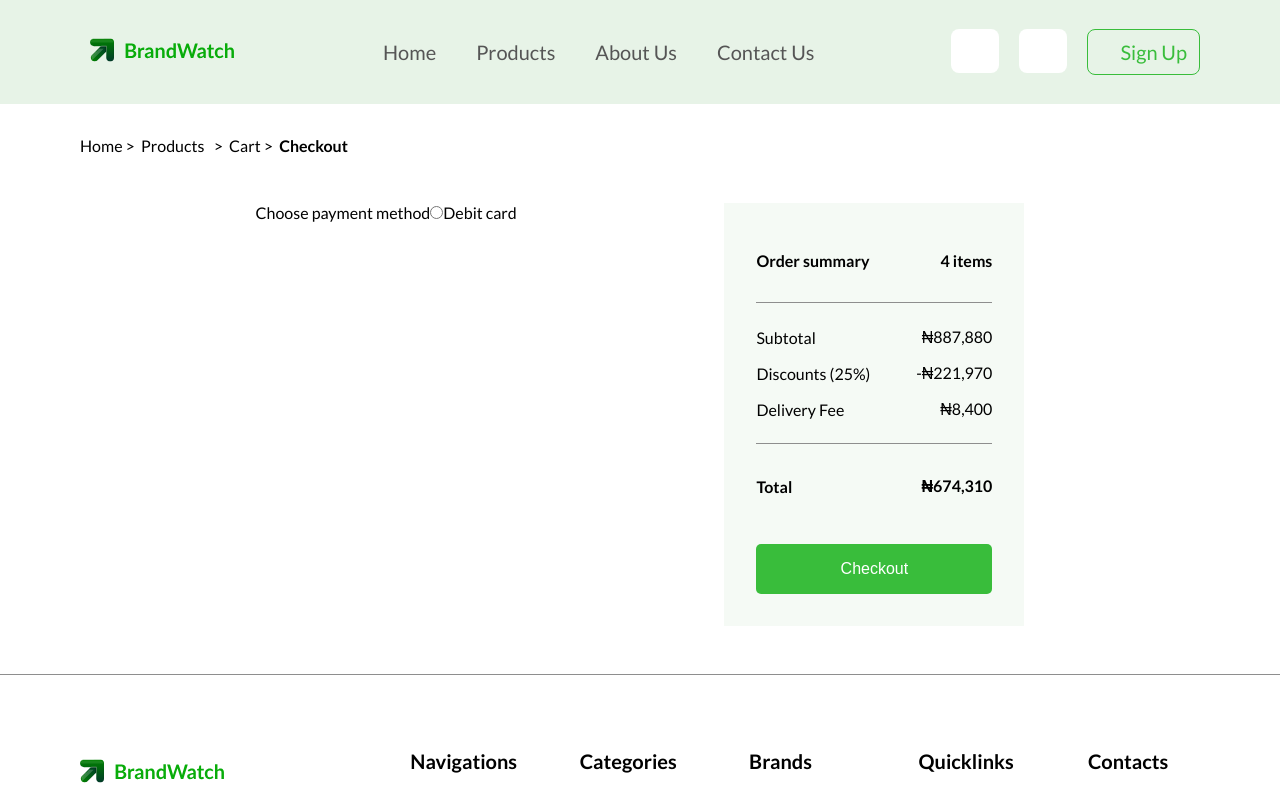
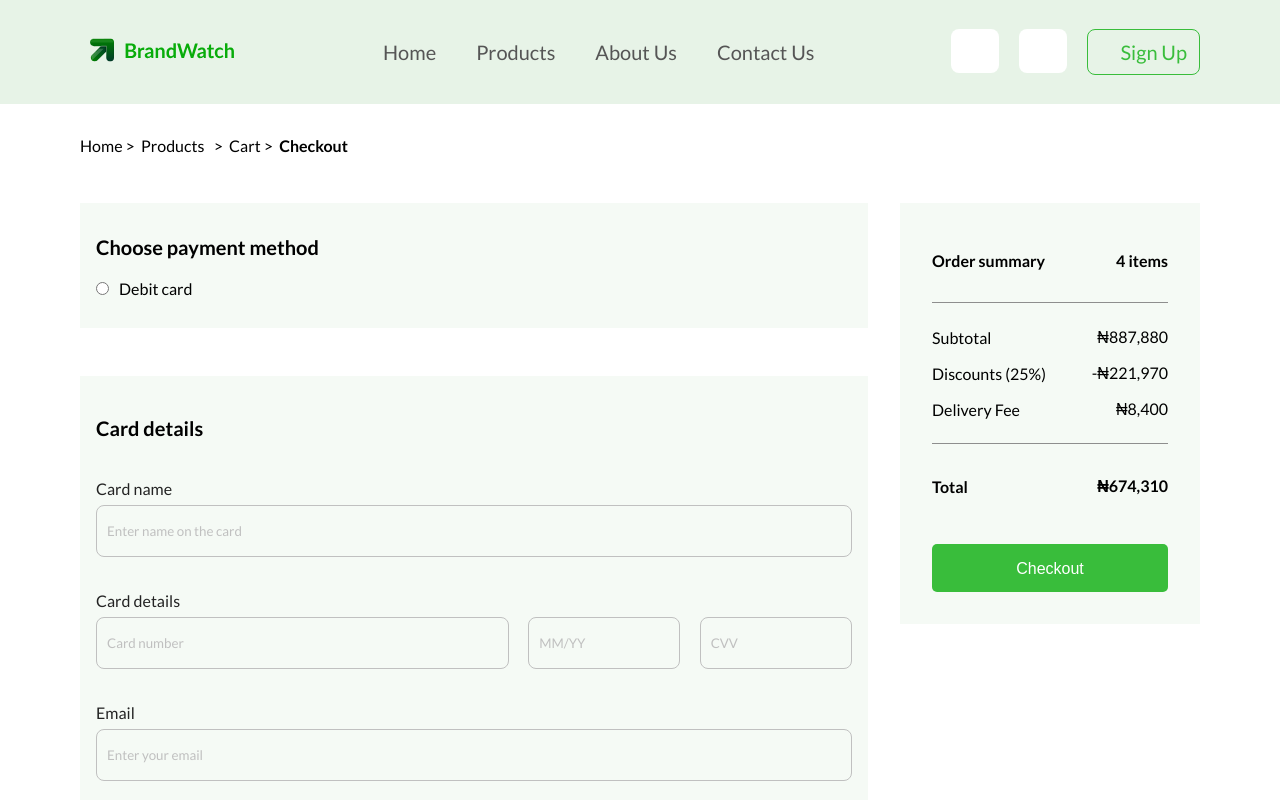
Before and after one commit to Mmeso1/Timbu-Cloud-shop, a React (Vite) app: page /checkout in a window 1280 px wide. Shown: the top 800 px of the page. Built offline with nearby package versions, Linux system fonts and the light colour scheme; some icons are missing.

Commit message:
done with checkout page

```diff
--- a/src/components/Checkout/Checkout.css
+++ b/src/components/Checkout/Checkout.css
@@ -14,7 +14,118 @@
   display: flex;
   flex-direction: row;
   align-items: flex-start;
-  justify-content: space-evenly;
+  /* justify-content: space-evenly; */
   gap: 2rem;
   margin: 3rem 0;
 }
+
+.content {
+  display: flex;
+  flex-direction: column;
+  width: 60rem;
+}
+
+.payment {
+  background-color: var(--product-item-bgc);
+  display: flex;
+  flex-direction: column;
+  justify-content: space-between;
+  gap: 18px;
+  padding: 30px 16px 30px 16px;
+  margin-bottom: 3rem;
+}
+
+.payment span {
+  line-height: 1.4;
+  font-weight: 600;
+  font-size: var(--nav-font-size);
+}
+
+.payment .custom-radio {
+  display: flex;
+  gap: 5px;
+}
+
+.payment .custom-radio input:active {
+  color: var(--footer-light-text);
+}
+
+.payment .radio-mark {
+  font-weight: 400;
+  font-weight: var(--primary-font-size);
+  color: var(--footer-light-text);
+}
+
+/* Form field */
+.form {
+  background-color: var(--product-item-bgc);
+  padding: 30px 16px 30px 16px;
+  display: flex;
+  flex-direction: column;
+  gap: 20px;
+}
+
+fieldset {
+  border: none;
+  margin-bottom: 1rem;
+}
+
+.form-header {
+  font-weight: 700;
+  font-size: var(--nav-font-size);
+  line-height: 1.4;
+  padding: 0.5rem 0 1.2rem 0;
+}
+
+legend {
+  font-weight: 500;
+  font-size: var(--primary-font-size);
+  line-height: 1;
+  color: var(--footer-light-text);
+  margin-bottom: 0.5rem;
+}
+
+input[type="text"],
+input[type="email"] {
+  width: 100%;
+  padding: 10px;
+  gap: 10px;
+  height: 52px;
+  box-sizing: border-box;
+  border: 1px solid rgba(192, 192, 192, 1);
+  border-radius: 8px;
+  background-color: transparent;
+}
+
+input::placeholder {
+  font-family: var(--font-family);
+  color: rgba(192, 192, 192, 1);
+  line-height: 2;
+}
+
+.card-details {
+  display: flex;
+  gap: 1.2rem;
+}
+
+.card-details .card-number {
+  flex: 3;
+}
+
+.card-details .expiry-date,
+.card-details .cvv {
+  flex: 1;
+}
+
+button {
+  width: 100%;
+  right: 10px;
+  padding: 10px;
+  border-radius: 8px;
+  height: 48px;
+  margin-top: 0.5rem;
+  background-color: var(--primary-color);
+  color: #fff;
+  border: none;
+  cursor: pointer;
+}
--- a/src/components/Checkout/Checkout.jsx
+++ b/src/components/Checkout/Checkout.jsx
@@ -26,6 +26,38 @@ const Checkout = () => {
               Debit card
             </label>
           </div>
+          <div class="form">
+            <div className="form-header">Card details</div>
+            <fieldset>
+              <legend>Card name</legend>
+              <input type="text" placeholder="Enter name on the card" />
+            </fieldset>
+
+            <fieldset>
+              <legend>Card details</legend>
+              <div class="card-details">
+                <input
+                  type="text"
+                  placeholder="Card number"
+                  class="card-number"
+                />
+                <input type="text" placeholder="MM/YY" class="expiry-date" />
+                <input type="text" placeholder="CVV" class="cvv" />
+              </div>
+            </fieldset>
+
+            <fieldset>
+              <legend>Email</legend>
+              <input type="email" placeholder="Enter your email" />
+            </fieldset>
+
+            <fieldset>
+              <legend>Billing address</legend>
+              <input type="text" placeholder="Enter billing address" />
+            </fieldset>
+
+            <button>Pay (₦674,310)</button>
+          </div>
         </div>
         <div>
           <OrderSummary />
```
Also changed, not shown: package.json (+5 -2 lines), 1 other file (tests, documents, lock files or other folders).
